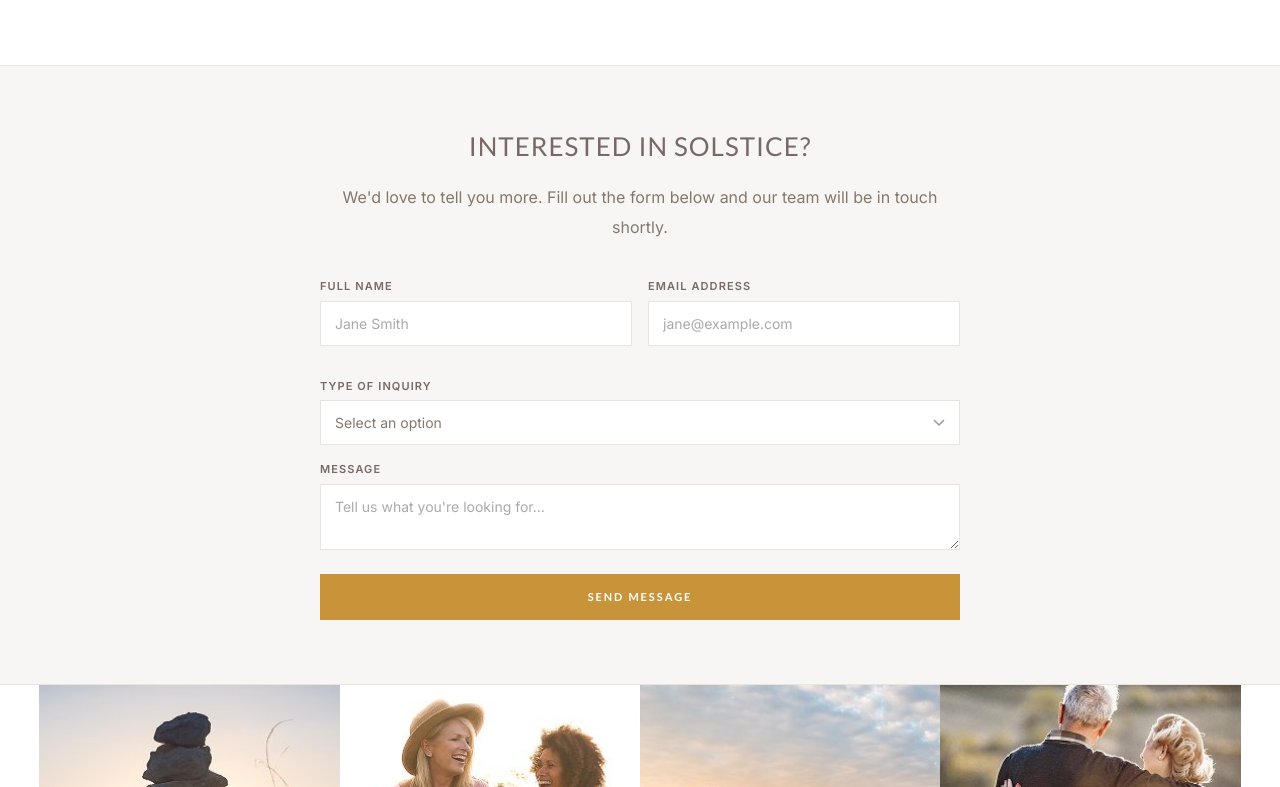
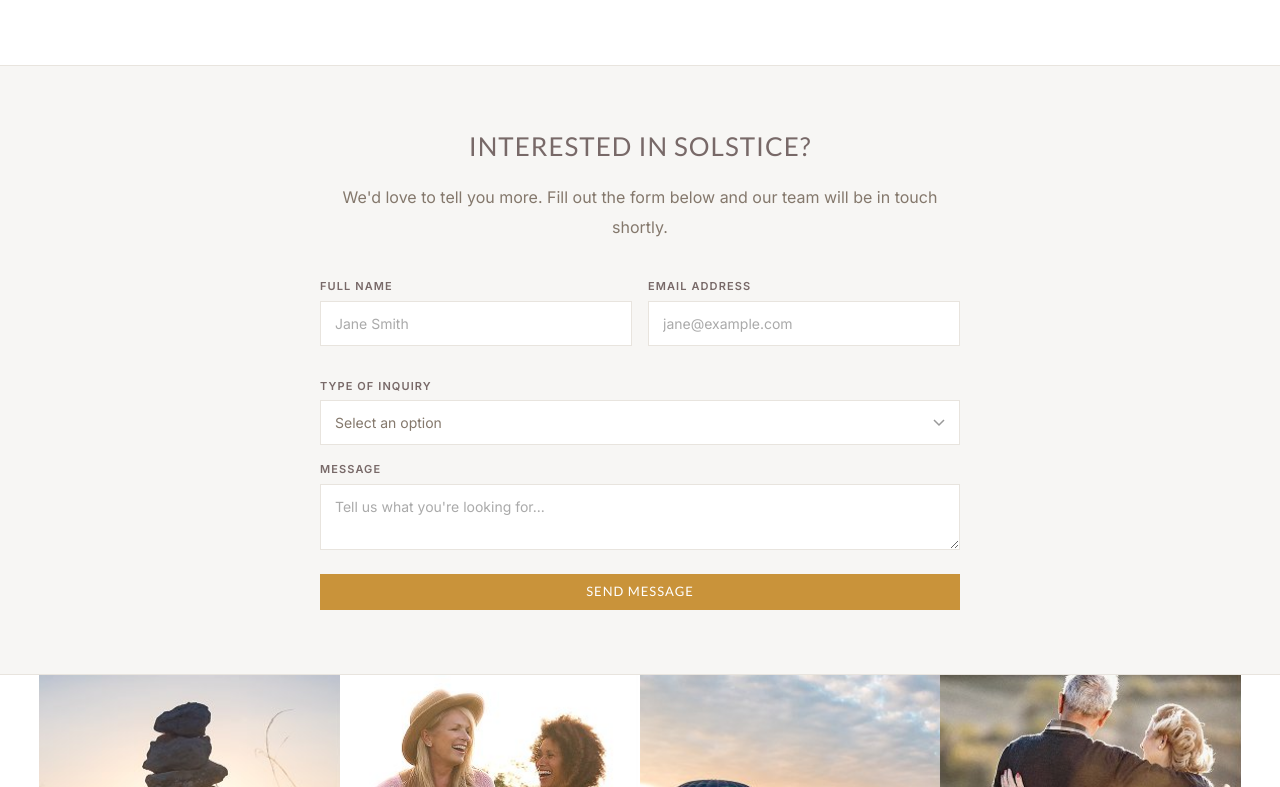
Before and after one commit to Norielqt/trial-test, a website: page index.html in a window 1280 px wide. Shown: the part 2934-3721 px from the top of the page. Drawn offline with Linux system fonts and the light colour scheme.

Commit message:
Fix Send Message Button

```diff
--- a/index.html
+++ b/index.html
@@ -87,7 +87,7 @@
 
       <!-- Pinnacle Collection (new - designed to match) -->
       <div class="collections__item col-12 col-md-12 col-lg-4">
-        <img src="assets/images/hero-image-1.png" alt="Pinnacle Collection Home" class="collections__image" />
+        <img src="assets/images/hero-image-2.png" alt="Pinnacle Collection Home" class="collections__image" />
         <div class="collections__content">
           <p class="collections__price">Homes from the $900s</p>
           <h2 class="collections__name">Pinnacle Collection</h2>
--- a/scss/styles.scss
+++ b/scss/styles.scss
@@ -610,15 +610,19 @@ img {
   }
 
   &__submit {
+    display: inline-flex;
+    align-items: center;
+    justify-content: center;
     width: 100%;
+    height: 36px;
     background: $gold;
     color: $white;
     font-family: $font-heading;
-    font-size: 11px;
-    font-weight: 700;
-    letter-spacing: 0.18em;
+    font-size: 13px;
+    font-weight: 500;
+    line-height: 17px;
+    letter-spacing: 1px;
     text-transform: uppercase;
-    padding: 15px 24px;
     border: none;
     cursor: pointer;
     transition: background 0.2s ease;
@@ -626,6 +630,7 @@ img {
 
     &:hover {
       background: $gold-hover;
+      color: $white;
     }
   }
 
```
Also changed, not shown: assets/css/styles.css, 1 other file.
